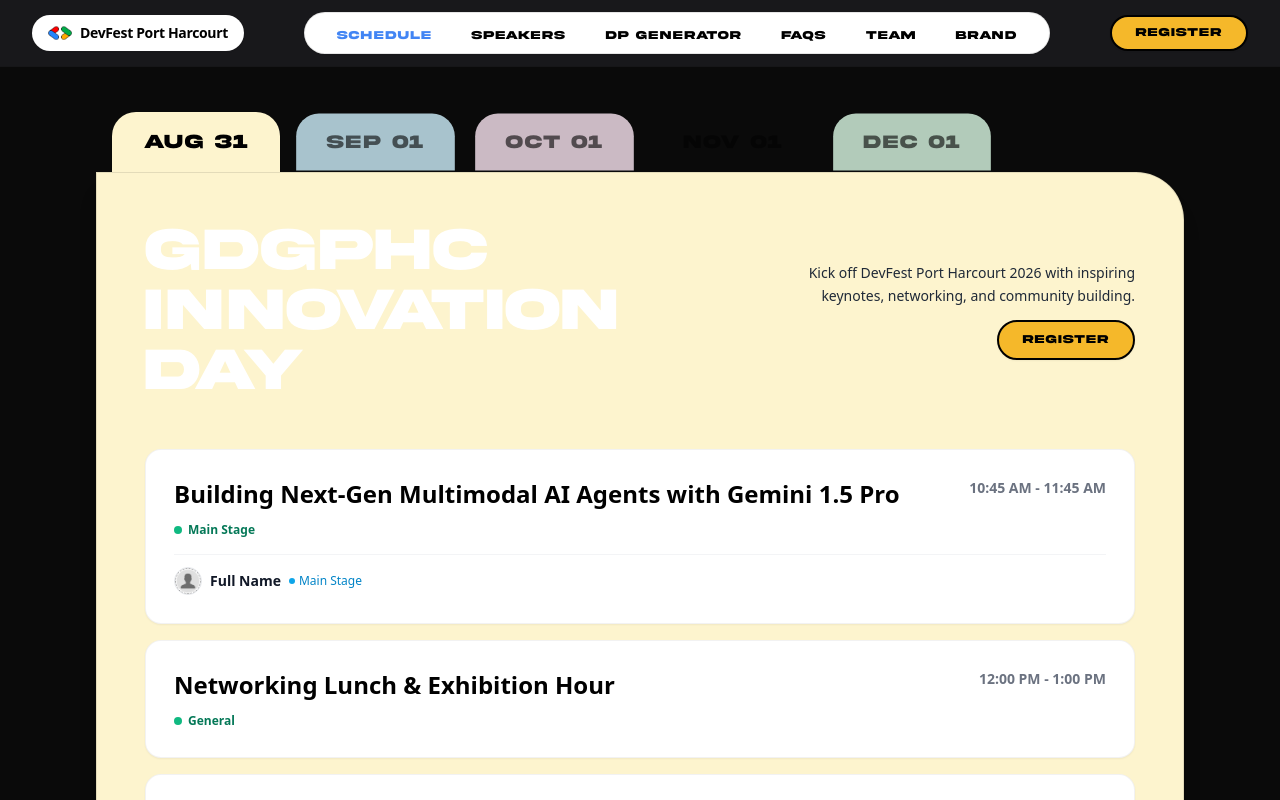
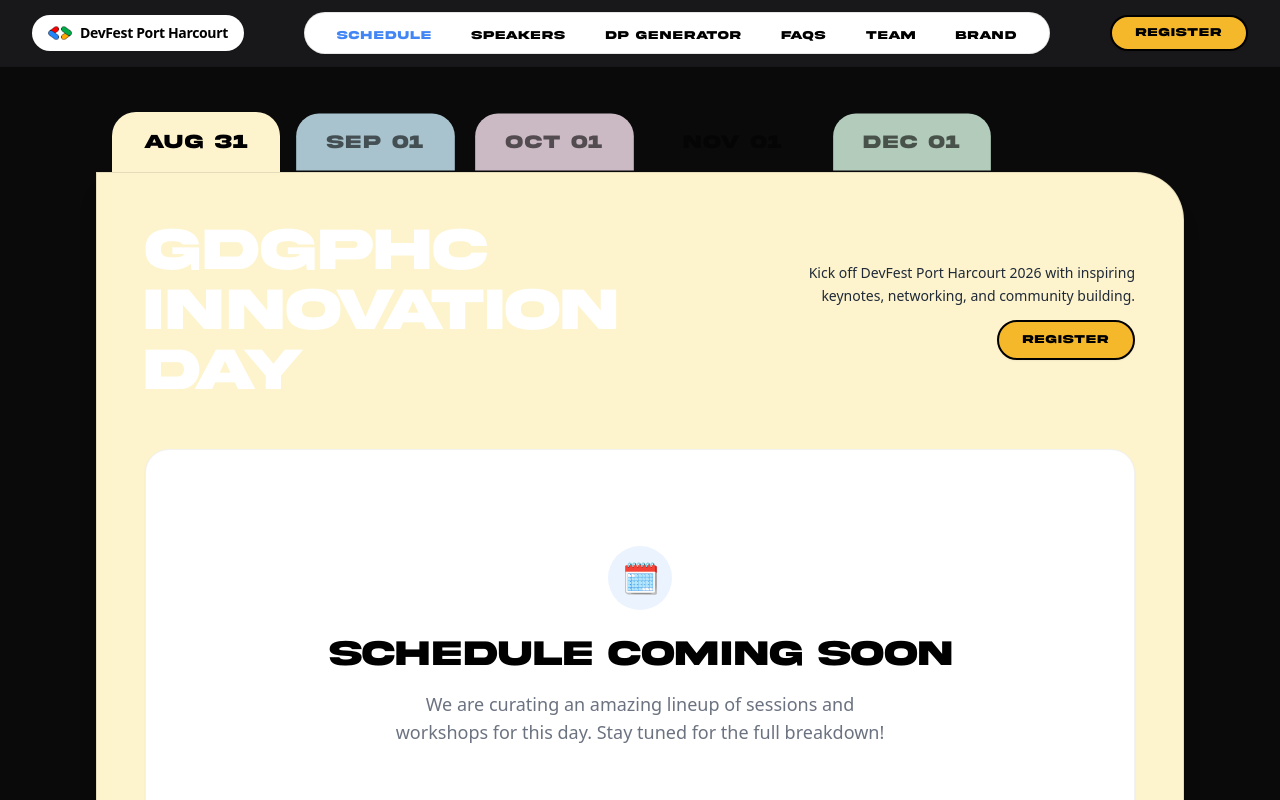
Before and after one commit to Alphadude/gdgportharcourt, a Next.js app: page /schedule in a window 1280 px wide. Shown: the top 800 px of the page. Built offline with nearby package versions, Linux system fonts and the light colour scheme; a web font is replaced by a local one.

Commit message:
feat: replace schedule session list with a coming soon placeholder view

```diff
--- a/app/schedule/ScheduleTabs.tsx
+++ b/app/schedule/ScheduleTabs.tsx
@@ -104,27 +104,17 @@
           </div>
         </div>
 
-        {/* Sessions Cards List */}
-        <div className="space-y-4">
-          {currentSessions.length === 0 ? (
-            <div className="bg-white rounded-2xl p-12 text-center text-gray-500 font-medium">
-              No sessions scheduled for this day yet. Check back soon!
-            </div>
-          ) : (
-            currentSessions.map((session) => {
-              const sessionSpeakers = session.speakerIds
-                .map((id) => speakerMap[id])
-                .filter(Boolean) as Speaker[];
-
-              return (
-                <SessionCard
-                  key={session.id}
-                  session={session}
-                  speakers={sessionSpeakers}
-                />
-              );
-            })
-          )}
+        {/* Sessions Cards List - Replaced with Coming Soon */}
+        <div className="bg-white rounded-3xl p-16 sm:p-24 text-center shadow-sm border border-black/5">
+          <div className="inline-flex items-center justify-center w-16 h-16 rounded-full bg-google-blue/10 mb-6">
+            <span className="text-3xl">🗓️</span>
+          </div>
+          <h3 className="font-akira font-black text-2xl sm:text-4xl text-black tracking-tight uppercase mb-4">
+            Schedule Coming Soon
+          </h3>
+          <p className="text-gray-500 text-base sm:text-lg max-w-lg mx-auto font-medium">
+            We are curating an amazing lineup of sessions and workshops for this day. Stay tuned for the full breakdown!
+          </p>
         </div>
       </div>
     </div>
```
